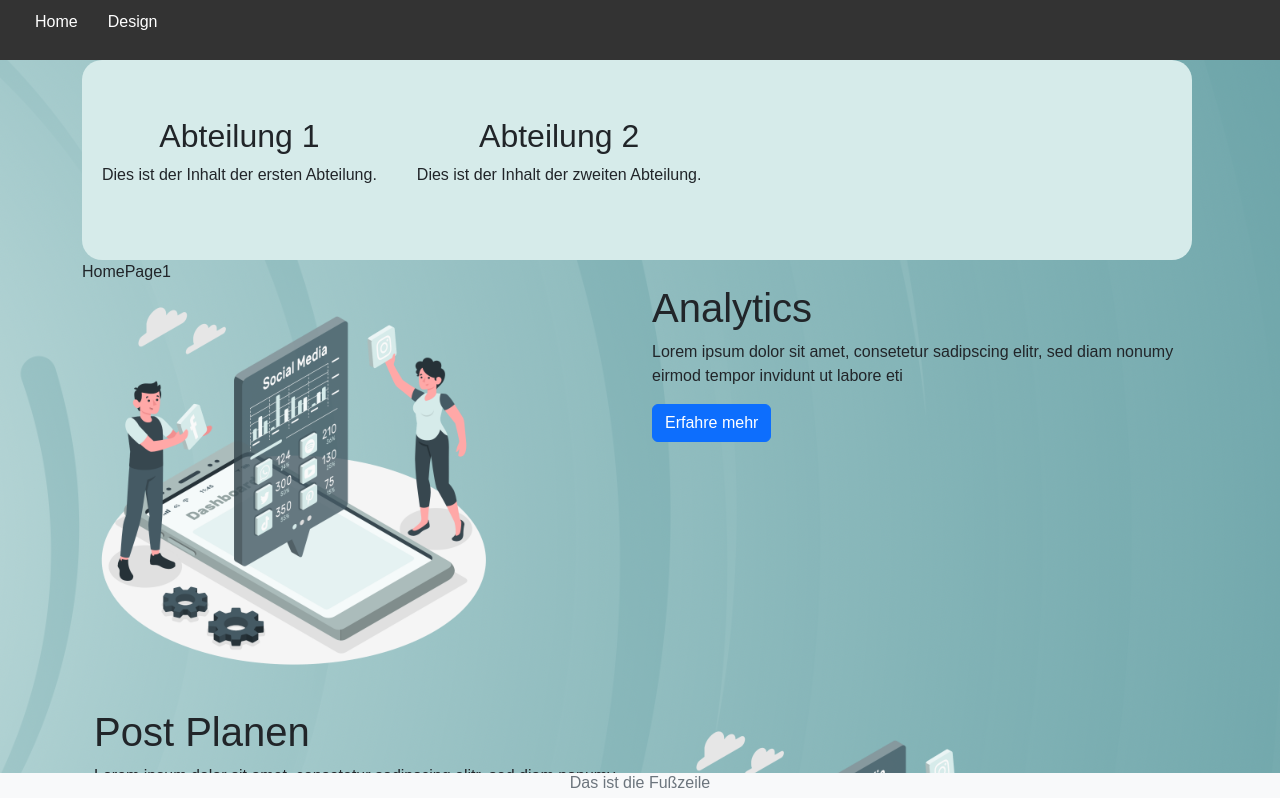
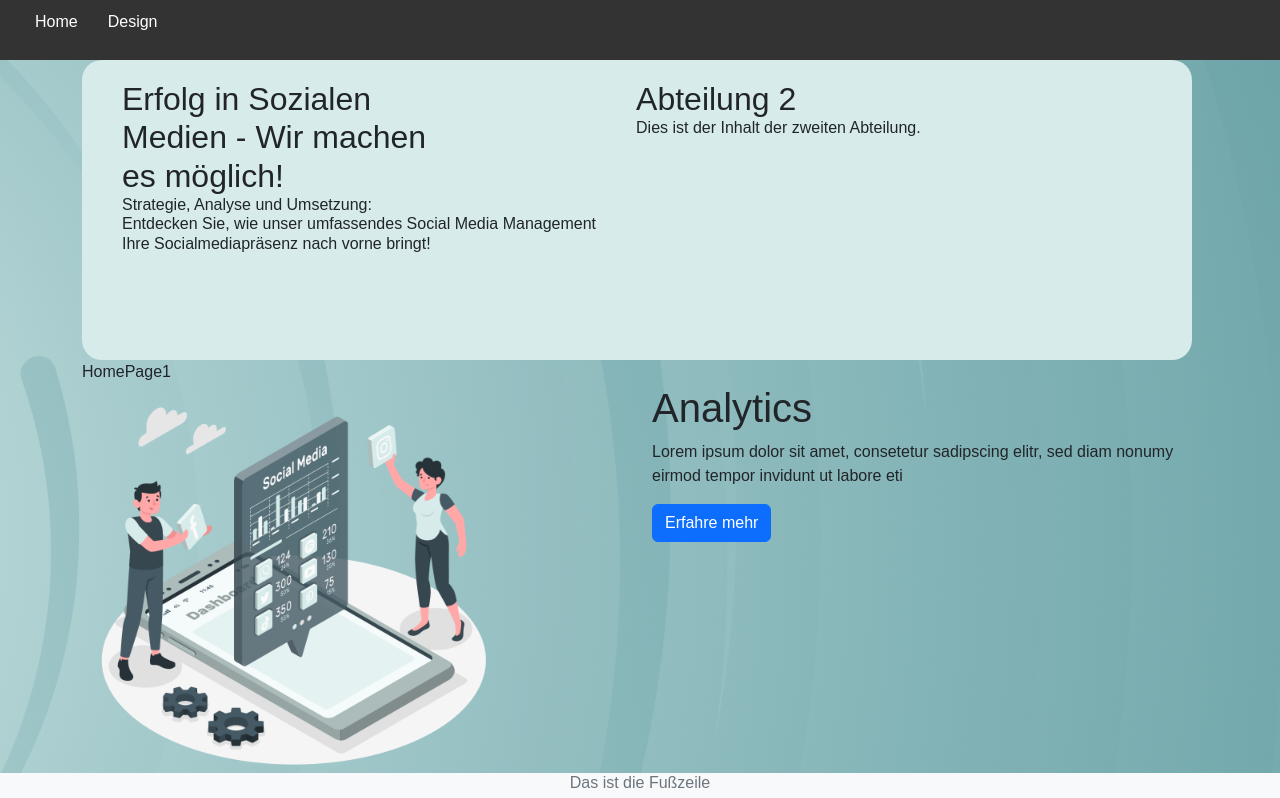
Before and after one commit to tobiebers/clikce_frontend, a Next.js app: page / in a window 1280 px wide. Shown: the top 798 px of the page. Built offline with nearby package versions, Linux system fonts and the light colour scheme.

Commit message:
css erstellt für heroSection und an heroSection.jsx was geändert

```diff
--- a/components/landingPage/heroSection.jsx
+++ b/components/landingPage/heroSection.jsx
@@ -6,12 +6,20 @@ export default function HeroSection() {
     <div className={styles.heroSectionbackground}>
       <div className={styles.container}>
         <div className={styles.content}>
-          <h2>Abteilung 1</h2>
-          <p>Dies ist der Inhalt der ersten Abteilung.</p>
+          <h2 className={styles['custom-h2']}>Erfolg in Sozialen</h2>
+          <h2 className={styles['custom-h2']}>Medien - Wir machen</h2>
+          <h2 className={styles['custom-h2']}>es möglich!</h2>
+          <p className={styles['custom-h2']}>
+            Strategie, Analyse und Umsetzung:<br />
+            Entdecken Sie, wie unser umfassendes Social Media Management<br />
+            Ihre Socialmediapräsenz nach vorne bringt!
+          </p>
         </div>
         <div className={styles.content}>
-          <h2>Abteilung 2</h2>
-          <p>Dies ist der Inhalt der zweiten Abteilung.</p>
+          <h2 className={styles['custom-h2']}>Abteilung 2</h2>
+          <p className={styles['custom-h2']}>
+            Dies ist der Inhalt der zweiten Abteilung.
+          </p>
         </div>
       </div>
     </div>
--- a/components/landingPage/heroSection.module.css
+++ b/components/landingPage/heroSection.module.css
@@ -1,22 +1,28 @@
 /* heroSection.module.css */
 .heroSectionbackground {
   width: 1110px;
-  height: 200px;
+  height: 300px;
   background-color: #D6EBEA;
   border-radius: 20px;
   display: flex;
-  justify-content: space-between; /* Änderung zu space-between */
-  align-items: center;
+  align-items: flex-start;
+  justify-content: flex-start;
+  padding: 20px;
 }
 
 .container {
   display: flex;
-  align-items: center;
+  align-items: flex-start; /* Änderung von "center" zu "flex-start" für vertikale Ausrichtung */
+  flex-wrap: wrap; /* Hinzufügen von flex-wrap, um Elemente in eine neue Zeile umzubrechen */
 }
 
 .content {
-  text-align: center;
-  display: flex;
-  flex-direction: column; /* Stelle auf "column" ein, um die Abteilungen übereinander anzuordnen */
-  margin: 0 20px; /* Abstand zwischen den Abteilungen anpassen */
+  text-align: left;
+  line-height: 1.2;
+  margin: 0 20px;
 }
+
+/* Neue Klasse, um den Textstil zu ändern */
+.custom-h2 {
+  margin: 0;
+}
```
